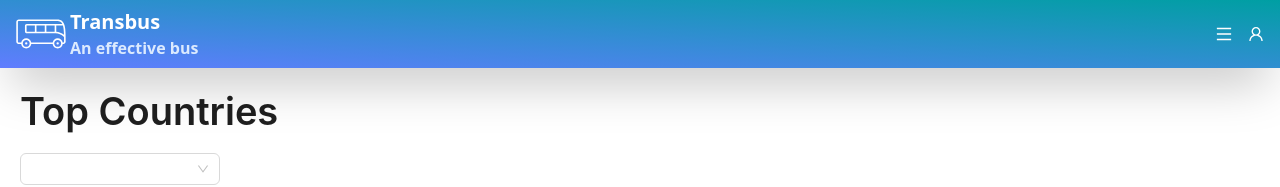
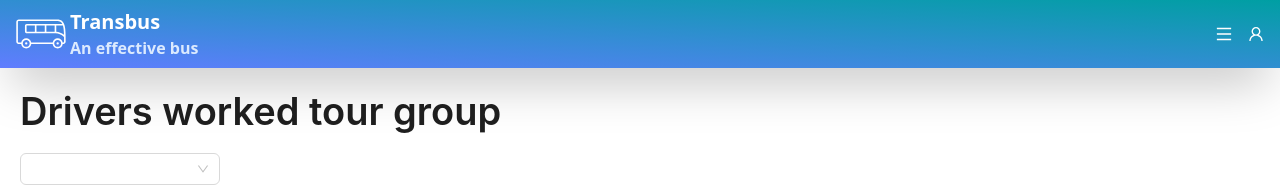
Before and after one commit to RichardOro01/Web-project, a Next.js app: page /drivers_worked_group_tour in a window 1280 px wide. Shown: the top 187 px of the page. Built offline with nearby package versions, Linux system fonts and the light colour scheme; no server answers; the database is empty.

Commit message:
fix: fixed names

```diff
--- a/src/components/reports/DriversWorkedTour.tsx
+++ b/src/components/reports/DriversWorkedTour.tsx
@@ -54,7 +54,7 @@ const DriversWorkedTour: React.FC<DriversWorkedTourProps> = ({
   return (
     <>
       <div className="flex flex-col">
-        <Title>{"Top Countries"}</Title>
+        <Title>{"Drivers worked tour group"}</Title>
         <Select
           placeholder="Select Toursit Group"
           style={{ width: 200, marginBottom: 16 }}
@@ -69,7 +69,7 @@ const DriversWorkedTour: React.FC<DriversWorkedTourProps> = ({
               downloadPDF(
                 mapData(data, columns),
                 columns,
-                "Drivers worked group tour"
+                "Drivers worked tour group"
               )
             }
           >
--- a/src/components/reports/Top3Countries.tsx
+++ b/src/components/reports/Top3Countries.tsx
@@ -18,7 +18,7 @@ const Top3Countries: React.FC<Top3CountriesProps> = ({ columns, data }) => {
   return (
     <>
       <div className="flex flex-col">
-        <Title>{"Top Countries"}</Title>
+        <Title>{"Top 3 Countries"}</Title>
         <Table columns={columns} dataSource={data} />
         <footer className="flex justify-end gap-2">
           <Button onClick={() => downloadPDF(mapData(data,columns), columns, "Top 3 Countries")}>
--- a/src/components/reports/Top3Groups.tsx
+++ b/src/components/reports/Top3Groups.tsx
@@ -18,7 +18,7 @@ const Top3Groups: React.FC<Top3GroupsProps> = ({ columns, data }) => {
   return (
     <>
       <div className="flex flex-col">
-        <Title>{"Top Groups"}</Title>
+        <Title>{"Top 3 Groups"}</Title>
         <Table columns={columns} dataSource={data} />
         <footer className="flex justify-end gap-2">
           <Button onClick={() => downloadPDF(mapData(data,columns), columns, "Top 3 Tourist Group")}>
--- a/src/components/reports/Top5Drivers.tsx
+++ b/src/components/reports/Top5Drivers.tsx
@@ -18,7 +18,7 @@ const Top5Drivers: React.FC<Top5DriversProps> = ({ columns, data }) => {
   return (
     <>
       <div className="flex flex-col">
-        <Title>{"Top Drivers"}</Title>
+        <Title>{"Top 5 Drivers"}</Title>
         <Table columns={columns} dataSource={data} />
         <footer className="flex justify-end gap-2">
           <Button onClick={() => downloadPDF(mapData(data,columns), columns, "Top 5 Drivers")}>
```
